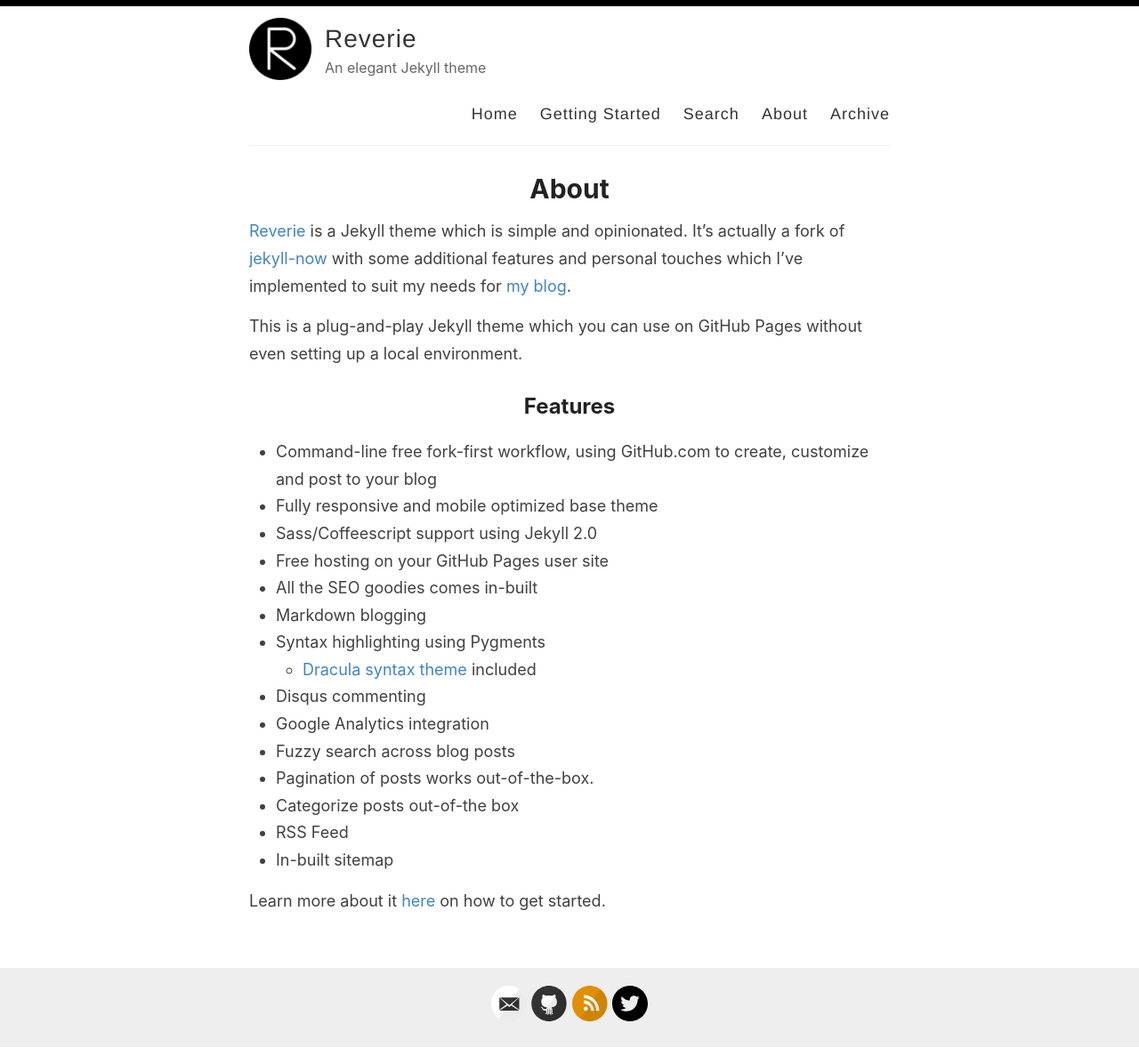
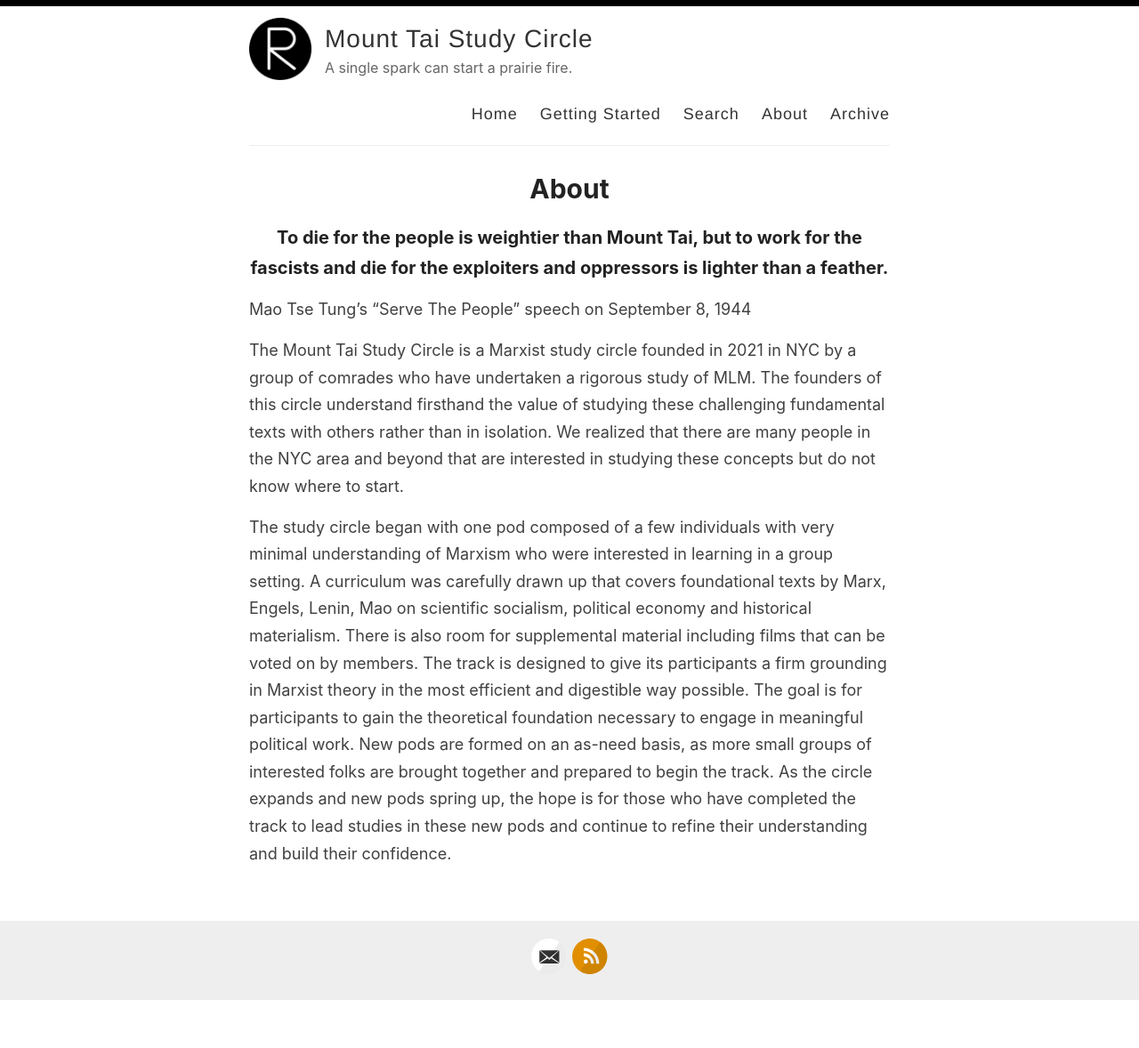
Before and after one commit to mtai-study/mtai-study.github.io, a Jekyll site: the page built from _pages/about.md, in a window 1280 px wide. Shown: the whole page at 89% size. Built offline with Jekyll 4.4.1, drawn with Linux system fonts in a browser that asks for light colours; after the commit the page ends 1125 px from its top, so only the background shows below that.

Commit message:
initial set up

```diff
--- a/_config.yml
+++ b/_config.yml
@@ -3,13 +3,13 @@
 #
 
 # Name of your site (displayed in the header)
-name: Reverie
+name: Mount Tai Study Circle
 
 # Name of the author
-author: Amit Merchant
+author: MTSC
 
 # Short bio or description (displayed in the header)
-description: An elegant Jekyll theme
+description: A single spark can start a prairie fire.
 
 # URL of your avatar or profile pic (you could use your GitHub profile pic)
 avatar: /images/reverie.png
@@ -21,15 +21,15 @@
 # Includes an icon in the footer for each username you enter
 footer-links:
   dribbble:
-  email: amit.d.merchant@gmail.com
+  email: mtai.study@gmail.com
   facebook:
   flickr:
-  github: amitmerchant1990/reverie
+  github:
   instagram:
   linkedin:
   pinterest:
   rss: rss
-  twitter: amit_merchant
+  twitter:
   stackoverflow:
   youtube: # channel/<your_long_string> or user/<user-name>
   googleplus: # anything in your profile username that comes after plus.google.com/
@@ -41,21 +41,21 @@
 disqus:
 
 # Enter your Google Analytics web tracking code (e.g. UA-2110908-2) to activate tracking
-google_analytics: UA-43339302-11
+google_analytics:
 
 # For newer "GA4" analytics, use the following instead of the "UA" entry above
 #google_analytics_ga4: G-GABC1DEFG
 
 # Your website URL (e.g. http://amitmerchant1990.github.io or http://www.amitmerchant.com)
 # Used for Sitemap.xml and your RSS feed
-url: http://www.amitmerchant.com/reverie
-enforce_ssl: https://www.amitmerchant.com/reverie
+url: https://mtai-study.github.io/
+enforce_ssl:
 
 # If you're hosting your site at a Project repository on GitHub pages
 # (http://yourusername.github.io/repository-name)
 # and NOT your User repository (http://yourusername.github.io)
 # then add in the baseurl here, like this: "/repository-name"
-baseurl: "/reverie"
+baseurl: "/"
 
 #
 # !! You don't need to change any of the configuration flags below !!
--- a/_pages/about.md
+++ b/_pages/about.md
@@ -4,26 +4,9 @@
 permalink: /about/
 ---
 
-[Reverie](https://github.com/amitmerchant1990/reverie) is a Jekyll theme which is simple and opinionated. It's actually a fork of [jekyll-now](https://github.com/barryclark/jekyll-now) with some additional features and personal touches which I've implemented to suit my needs for [my blog](https://www.amitmerchant.com).
+> ### To die for the people is weightier than Mount Tai, but to work for the fascists and die for the exploiters and oppressors is lighter than a feather.
+> Mao Tse Tung’s “Serve The People” speech on September 8, 1944
 
-This is a plug-and-play Jekyll theme which you can use on GitHub Pages without even setting up a local environment.
+The Mount Tai Study Circle is a Marxist study circle founded in 2021 in NYC by a group of comrades who have undertaken a rigorous study of MLM. The founders of this circle understand firsthand the value of studying these challenging fundamental texts with others rather than in isolation. We realized that there are many people in the NYC area and beyond that are interested in studying these concepts but do not know where to start.
 
-## Features
-
-- Command-line free fork-first workflow, using GitHub.com to create, customize and post to your blog
-- Fully responsive and mobile optimized base theme
-- Sass/Coffeescript support using Jekyll 2.0
-- Free hosting on your GitHub Pages user site
-- All the SEO goodies comes in-built
-- Markdown blogging
-- Syntax highlighting using Pygments
-    - [Dracula syntax theme](https://draculatheme.com/) included
-- Disqus commenting
-- Google Analytics integration
-- Fuzzy search across blog posts
-- Pagination of posts works out-of-the-box.
-- Categorize posts out-of-the box
-- RSS Feed
-- In-built sitemap
-
-Learn more about it [here](https://github.com/amitmerchant1990/reverie) on how to get started.
+The study circle began with one pod composed of a few individuals with very minimal understanding of Marxism who were interested in learning in a group setting. A curriculum was carefully drawn up that covers foundational texts by Marx, Engels, Lenin, Mao on scientific socialism, political economy and historical materialism. There is also room for supplemental material including films that can be voted on by members. The track is designed to give its participants a firm grounding in Marxist theory in the most efficient and digestible way possible. The goal is for participants to gain the theoretical foundation necessary to engage in meaningful political work. New pods are formed on an as-need basis, as more small groups of interested folks are brought together and prepared to begin the track. As the circle expands and new pods spring up, the hope is for those who have completed the track to lead studies in these new pods and continue to refine their understanding and build their confidence.
```
Also changed, not shown: _layouts/home.html (added, +10 -0 lines), _pages/home.md (added, +8 -0 lines), index.html (deleted, +0 -49 lines).
